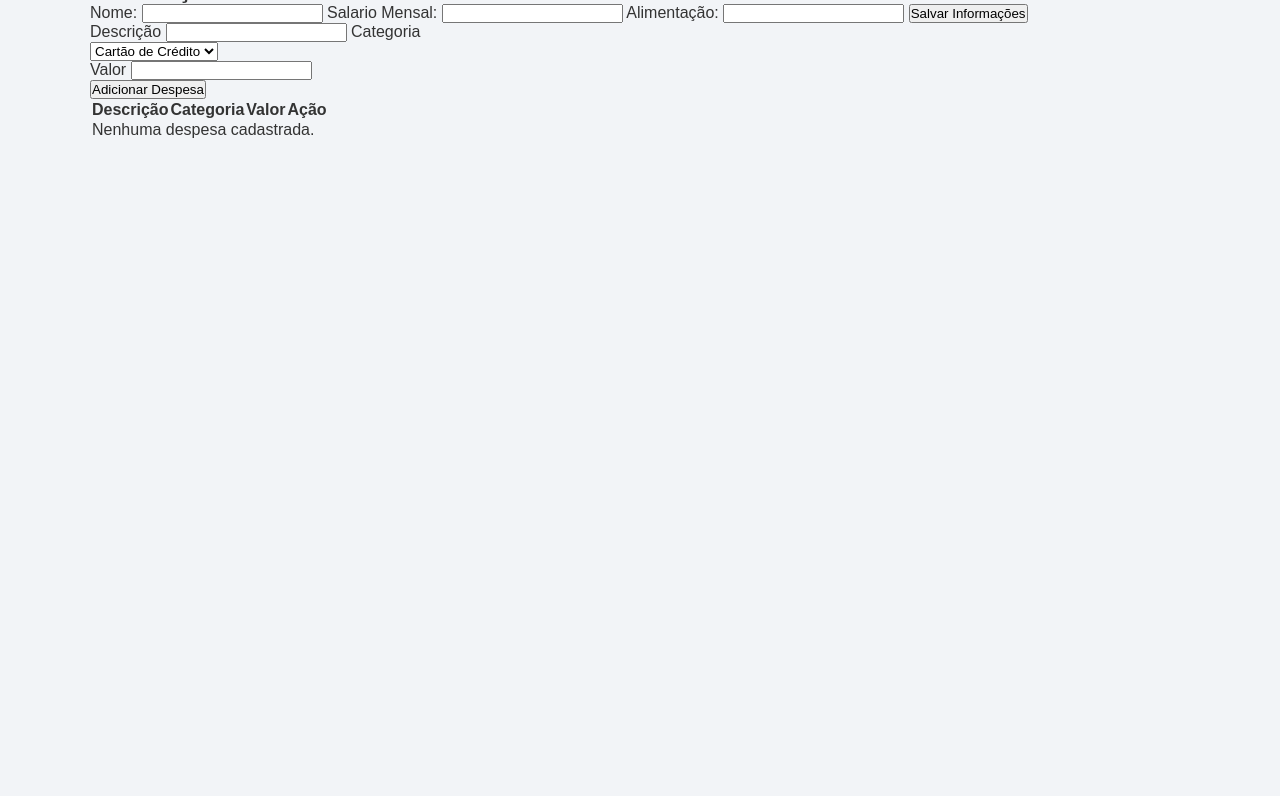
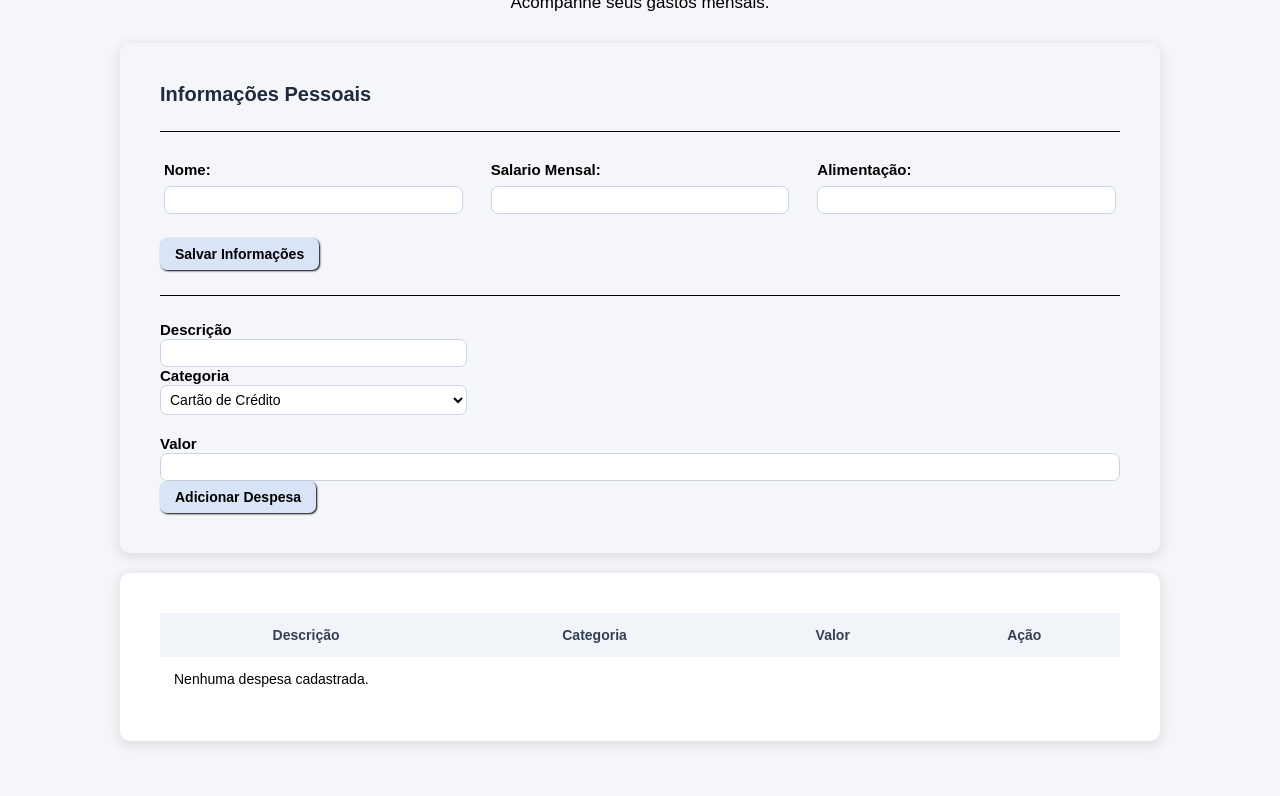
Before and after one commit to kamiladiasz/ProjetoJS-2026-ControleDespesas, a plain HTML site: page index.html in a window 1280 px wide. Shown: the part 104-900 px from the top of the page. Before the commit the page ends 800 px from the top, so only its background shows below. Drawn offline with Linux system fonts and the light colour scheme.

Commit message:
Alteração de organização no CSS.

```diff
--- a/index.html
+++ b/index.html
@@ -14,22 +14,38 @@
             <h1 id="titulo-cabecalho">Controle de Despesas</h1>
             <p id="p-cabecalho">Acompanhe seus gastos mensais.</p>
         </header>
+
         <section class="card">
             <h2>Informações Pessoais</h2>
-            <form action="form-perfil">
-                <label for="nome">Nome: </label>
-                <input type="text" id="nome" required>
+            <hr>
 
-                <label for="salario">Salario Mensal: </label>
-                <input type="number" id="salario" required>
+            <form id="form-perfil">
+                <div class="perfil-grid">
+                    <div class="campo">
+                        <label for="nome">Nome: </label>
+                        <input type="text" id="nome" required>
+                    </div>
 
-                <label for="alimentacao">Alimentação: </label>
-                <input type="text" id="alimentacao" required>
+                    <div class="campo">
+                        <label for="salario">Salario Mensal: </label>
+                        <input type="number" id="salario" required>
+                    </div>
+                    <div class="campo">
+                        <label for="alimentacao">Alimentação: </label>
+                        <input type="text" id="alimentacao" required>
+                    </div>
 
-                <button type="submit" id="btn-salvar-pessoal">Salvar Informações</button>
+                </div>
+
+                <button type="submit" id="btn-salvar-pessoal">
+                    Salvar Informações
+                </button>
             </form>
+
+            <hr>
+
             <div class="form-grid">
-                <form action="form-despesas">
+                <form id="form-despesas">
                     <label for="descricao">Descrição</label>
                     <input type="text" id="descricao" required>
 
@@ -43,15 +59,18 @@
                         <option value="outros">Outros</option>
                     </select>
             </div>
+
             <div id="valor-despesa">
                 <label for="valor">Valor</label>
                 <input type="number" id="valor" required>
             </div>
+
             <button type="submit" id="btn-salvar-despesa">Adicionar Despesa</button>
             </form>
+
         </section>
 
-        <div class="tabela-depesas">
+        <div class="tabela-despesas">
             <table>
                 <thead>
                     <tr>
@@ -61,15 +80,20 @@
                         <th>Ação</th>
                     </tr>
                 </thead>
+
                 <tbody id="listaDespesas">
                     <tr>
                         <td colspan="4">Nenhuma despesa cadastrada.</td>
                     </tr>
                 </tbody>
+
             </table>
+
         </div>
     </div>
+
     <script src="script.js"></script>
+
 </body>
 
 </html>
--- a/style.css
+++ b/style.css
@@ -8,30 +8,155 @@
 
 body {
     /*estilização do corpo completo*/
-    background: #f2f4f7;
+    background: #f4f6fa;
     /*cor de fundo pagina*/
     padding: 25px;
     /*margem de espaçamento interno*/
-    color: #333;
+    color: #000000;
     /*cor do texto*/
+}
+
+#cabecalho {
+    text-align: center;
+    margin-bottom: 30px;
+}
+
+#titulo-cabecalho {
+    font-size: 30px;
+    color: #375e9e;
+    margin-bottom: 8px;
+}
+
+#p-cabecalho {
+    font-size: 17px;
 }
 
 .container {
     max-width: 1100px;
+    width: 100%;
     /*limite de largura do conteudo*/
-    margin: auto;
+    margin: 0 auto;
     /* centralizar elemento quando for possivel*/
+    padding: 30px;
+    align-content: center;
+    display: flex;
+    flex-direction: column;
+}
+
+.perfil-grid {
+    display: grid;
+    grid-template-columns: repeat(3, 1fr);
+    gap: 20px;
+    margin-bottom: 20px;
 }
 
 .form-grid {
     display: grid;
-    /*sistema de grade*/
     grid-template-columns: repeat(3, 1fr);
-    /*definicação de colunas com mesmo tamanho*/
+    gap: 20px;
+    margin-bottom: 20px;
 }
 
-@media(max-width: 750px){
-    .form-grid{
+.card {
+    padding: 40px;
+    border-radius: 10px;
+    margin-bottom: 20px;
+    box-shadow: 0 3px 12px 2px rgba(0, 0, 0, 0.09);
+
+}
+
+.card h2 {
+    color: #1e293b;
+    font-size: 20px;
+    margin-bottom: 20px;
+}
+
+hr {
+    border: none;
+    border-top: 1px solid black;
+    margin: 25px 0;
+}
+
+label {
+    font-weight: bold;
+    font-size: 15px;
+}
+
+input,
+select {
+    width: 100%;
+    padding: 5px;
+    border: 1px solid #cbd5e1;
+    border-radius: 7px;
+    background-color: #ffffff;
+    font-size: 14px;
+    outline: none;
+}
+
+input:focus,
+select:focus {
+    border-color: #6d97f1;
+    box-shadow: 0 0 0 3px rgba(37, 99, 235, 0.12);
+}
+
+.campo {
+    display: flex;
+    flex-direction: column;
+    gap: 8px;
+    padding: 4px;
+}
+
+button {
+    background-color: #6d97f131;
+    padding: 8px 15px;
+    border: none;
+    border-radius: 7px;
+    font-size: 14px;
+    font-weight: bold;
+    cursor: pointer;
+    box-shadow: 1px 1px 2px black;
+    transition: 0.3s;
+}
+
+button:hover {
+    background-color: #1d4ed8;
+    color: white;
+}
+
+.tabela-despesas {
+    background-color: #ffffff;
+    padding: 40px;
+    border-radius: 10px;
+    display: grid;
+    grid-template-columns: (3, 1fr);
+    box-shadow: 0 3px 12px 2px rgba(0, 0, 0, 0.09);
+    overflow-x: auto;
+
+}
+
+table {
+    width: 100%;
+    border-collapse: collapse;
+}
+
+th {
+    background-color: #f1f5f9;
+    color: #334155;
+    padding: 14px;
+    text-align: center;
+    font-size: 14px;
+}
+
+td {
+    padding: 14px;
+    border-bottom: 1x solid #e2e8f0;
+    font-size: 14px;
+}
+
+
+
+@media(max-width: 750px) {
+    .form-grid {
         grid-template-columns: 1fr 1fr;
     }
 }
```
